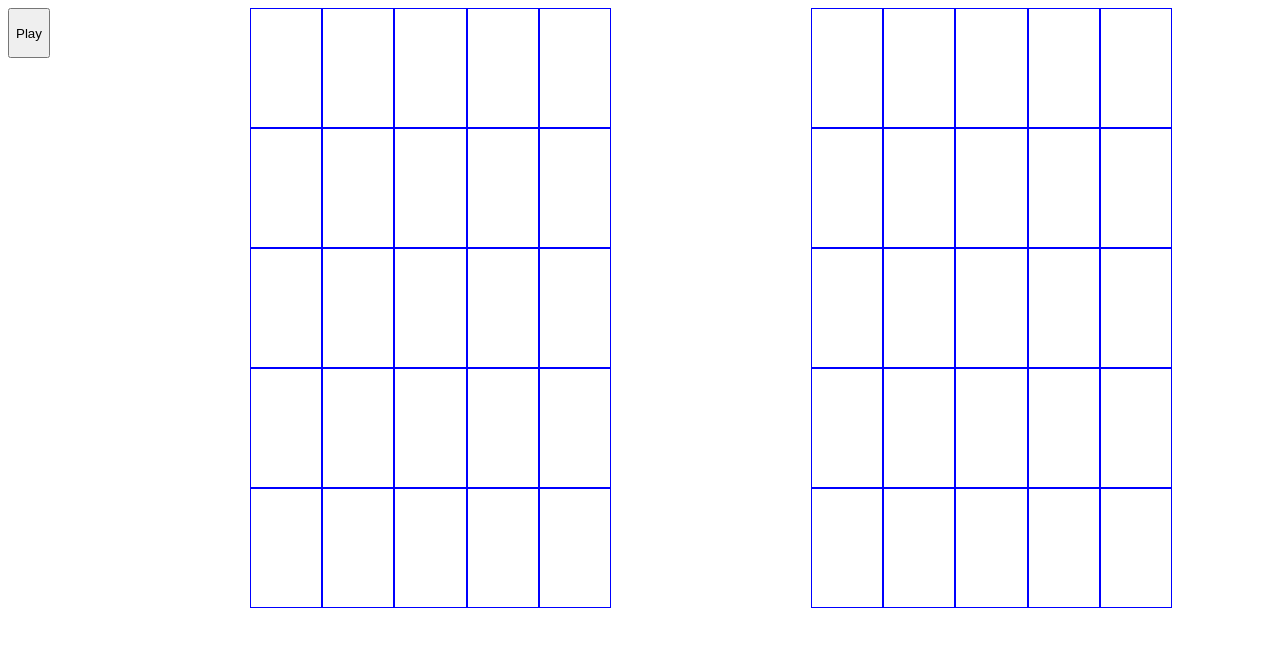
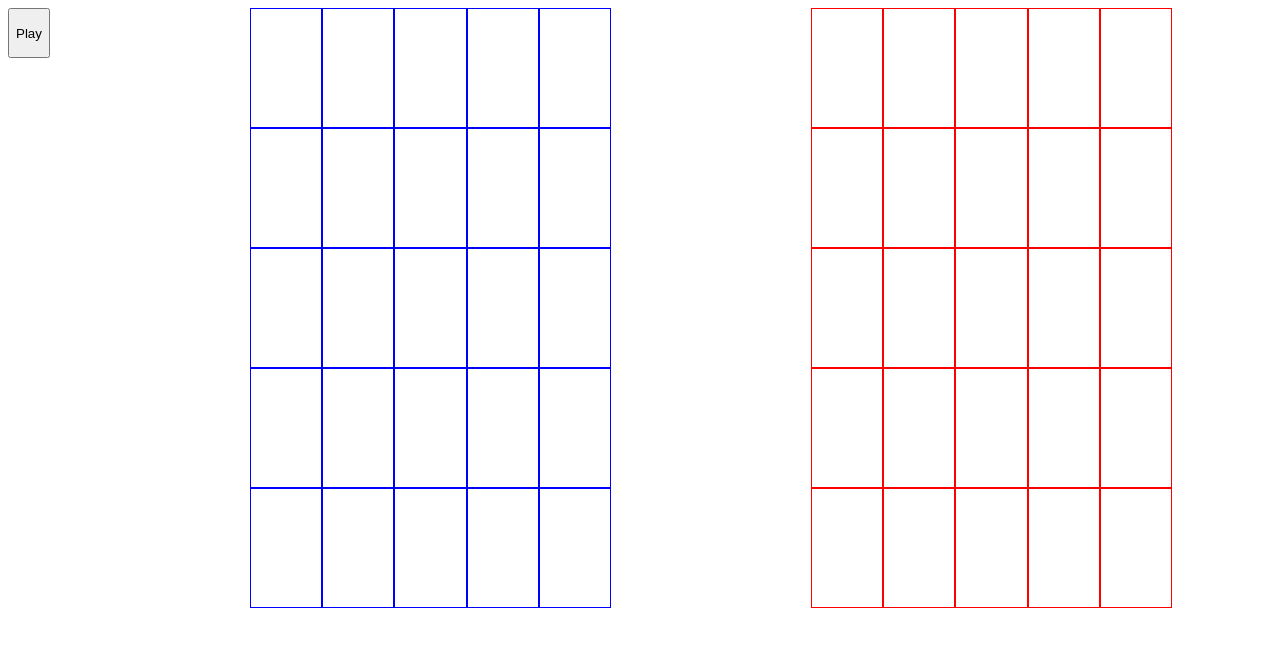
Before and after one commit to hwblue24/Battleship, a plain HTML site: page index.html in a window 1280 px wide. Drawn offline with Linux system fonts and the light colour scheme.

Commit message:
Set up coordinate data attributes to grid boxes

```diff
--- a/battleShipDOM.js
+++ b/battleShipDOM.js
@@ -29,17 +29,27 @@ btn.addEventListener("click", function () {
 
 document.addEventListener("DOMContentLoaded", ()=> {
     const parentHuman = document.querySelector("#humanBoardContainer");
-    for(let i=1;i<=25;i++) {
+    let columns = ["A","B","C","D","E"];
+    for (let i=5;i>=1;i--) {
+        for(const letters of columns) {
             const div = document.createElement("div");
             div.setAttribute('class',`humanBoard`)
+            div.setAttribute("coordinate", letters+i)
             parentHuman.appendChild(div)
+
+        }
     }
 
     const parentComputer = document.querySelector("#computerBoardContainer");
-    for(let i=1;i<=25;i++) {
+    for (let i=5;i>=1;i--) {
+        for(const letters of columns) {
             const div = document.createElement("div");
             div.setAttribute('class',`computerBoard`)
+            div.setAttribute("coordinate", letters+i)
             parentComputer.appendChild(div)
+
+        }
     }
 
+
 })
--- a/style.css
+++ b/style.css
@@ -28,7 +28,7 @@ body {
     text-align: center;
   }
 
-  #computerBoardContainer {
+#computerBoardContainer {
     width:600px;
     height:600px;
     display: grid;
@@ -41,7 +41,7 @@ body {
   }
 
 .computerBoard {
-    border: 1px solid blue;
+    border: 1px solid rgb(255, 0, 0);
     padding: 20px;
     text-align: center;
   }
```
Lines whose indentation alone changed are shown as unchanged.
